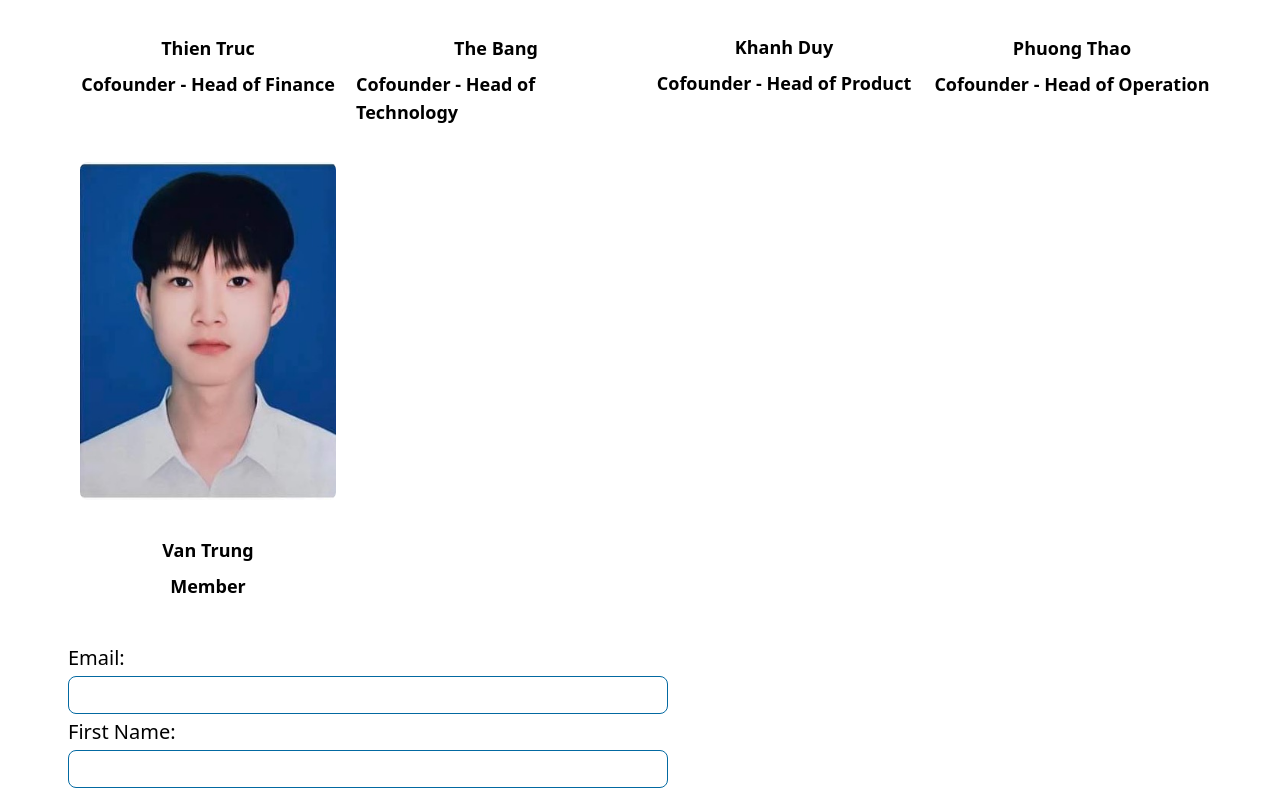
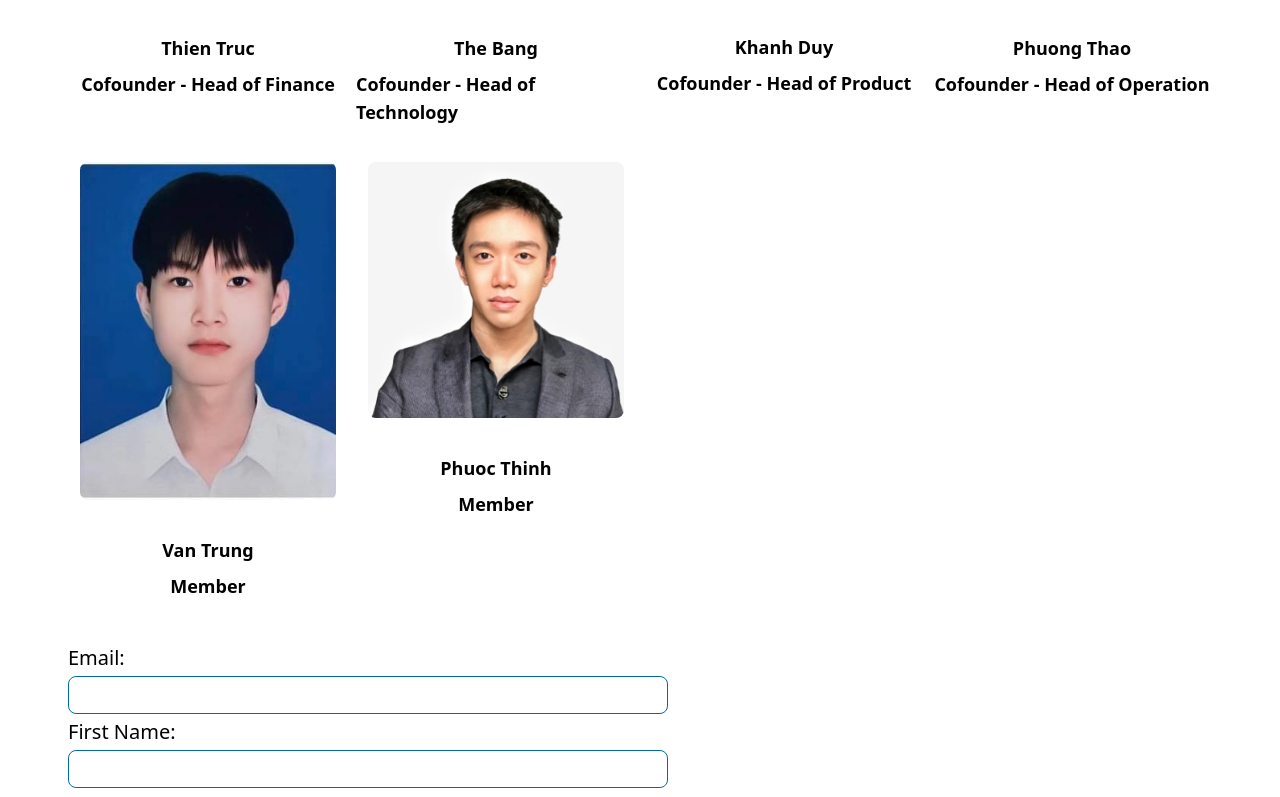
Before and after one commit to bangthe2222/edubin, a Next.js app: page /contact in a window 1280 px wide. Shown: the part 766-1563 px from the top of the page. Built offline with nearby package versions, Linux system fonts and the light colour scheme.

Commit message:
update demo v2

```diff
--- a/package.json
+++ b/package.json
@@ -14,12 +14,14 @@
     "@types/react-dom": "18.2.7",
     "autoprefixer": "10.4.15",
     "dotenv": "^16.3.1",
+    "multer": "^1.4.5-lts.1",
     "next": "13.4.19",
     "nodemailer": "^6.9.5",
     "postcss": "8.4.29",
     "react": "18.2.0",
     "react-dom": "18.2.0",
     "react-icons": "^4.11.0",
+    "sharp": "^0.32.6",
     "tailwindcss": "3.3.3",
     "typescript": "5.2.2"
   },
--- a/src/app/contact/page.tsx
+++ b/src/app/contact/page.tsx
@@ -114,7 +114,7 @@ export default function Home() {
               <Image
                     src="/contact/member/khanh_duy.jpg"
                     width="400"
-                    height="0"
+                    height="400"
                     alt="Picture of the author"
                     className=' image-inside'
                   />
@@ -133,7 +133,7 @@ export default function Home() {
               <Image
                     src="/contact/member/phuong_thao.jpg"
                     width="400"
-                    height="0"
+                    height="400"
                     alt="Picture of the author"
                     className=' image-inside'
                   />
@@ -152,13 +152,32 @@ export default function Home() {
               <Image
                     src="/contact/member/van_trung.jpg"
                     width="400"
-                    height="0"
+                    height="400"
                     alt="Picture of the author"
                     className=' image-inside'
                   />
             </div>
             <div className='member-name'>
               <p>Van Trung</p>
+
+            </div>
+            <div className='member-name'>
+              <p>Member</p>
+            </div>
+          </div>
+
+          <div>
+            <div className='member-infor'>
+              <Image
+                    src="/contact/member/phuoc_thinh.jpg"
+                    width="400"
+                    height="400"
+                    alt="Picture of the author"
+                    className=' image-inside'
+                  />
+            </div>
+            <div className='member-name'>
+              <p>Phuoc Thinh</p>
 
             </div>
             <div className='member-name'>
--- a/src/app/demo/page.tsx
+++ b/src/app/demo/page.tsx
@@ -1,13 +1,18 @@
 "use client"
 import { useState, ChangeEvent } from 'react';
 import Image from 'next/image';
+import Loading from '@/components/Loading/Loading';
+import {CgSpinner} from "react-icons/cg"
 
 export default function ImageUpload() {
   const [selectedImage, setSelectedImage] = useState<string | null>("/edubin_logo.png");
   const [objectClass, setObjectClass] = useState("");
   const [probability, setProbability] = useState(0.0);
+  const [isLoading, setLoading] = useState(false);
 
   const handleImageUpload = (event: ChangeEvent<HTMLInputElement>) => {
+    setProbability(0.0);
+    setObjectClass("");
     const file = event.target.files?.[0];
     if (file) {
       const reader = new FileReader();
@@ -16,12 +21,11 @@ export default function ImageUpload() {
       };
       reader.readAsDataURL(file);
 
-
-
     }
   };
 
   const UpLoadImage = async () =>{
+    setLoading(true)
     try {
 
       const response = await fetch("/api/upload_image", {
@@ -37,12 +41,14 @@ export default function ImageUpload() {
 
       if (response.ok) {
         console.log('Image uploaded successfully');
+
         const data_ = await response.json();
+
         const class_ = data_["predictions"][0]["tagName"];
         const acc_ = data_["predictions"][0]["probability"];
 
+        setLoading(false);
         setProbability(acc_);
-
         setObjectClass(class_);
         // console.log(class_, acc_)
 
@@ -64,7 +70,7 @@ export default function ImageUpload() {
             <h2 className="text-lg font-bold mb-2">Selected Image:</h2>
             <div className=' flex justify-center'>
               <div className=' grid'>
-                <div className=' flex justify-center max-w-full'>
+                <div className=' flex justify-center max-w-full mb-2'>
                   <Image
                   src={selectedImage}
                   width="200"
@@ -75,9 +81,19 @@ export default function ImageUpload() {
 
                 </div>
 
-
               <p>Class: {objectClass}</p>
               <p>Prob: {probability}</p>
+              {
+                isLoading?(
+                <div className=" flex justify-center content-center" >
+                  <svg className=' animate-spin'  stroke="currentColor" fill="none" stroke-width="0" viewBox="0 0 24 24" height="28px" width="28px" xmlns="http://www.w3.org/2000/svg"><path d="M2 12C2 6.47715 6.47715 2 12 2V5C8.13401 5 5 8.13401 5 12H2Z" fill="currentColor"></path><path opacity="0.2" fill-rule="evenodd" clip-rule="evenodd" d="M12 19C15.866 19 19 15.866 19 12C19 8.13401 15.866 5 12 5C8.13401 5 5 8.13401 5 12C5 15.866 8.13401 19 12 19ZM12 22C17.5228 22 22 17.5228 22 12C22 6.47715 17.5228 2 12 2C6.47715 2 2 6.47715 2 12C2 17.5228 6.47715 22 12 22Z" fill="currentColor"></path></svg>
+                  Processing...
+                </div>
+                ):("")
+
+              }
+
+
               <div className=' flex justify-center w-full'>
                 <input className=' p-2 m-2 w-[80%]' accept="image/*" type="file" onChange={handleImageUpload}  />
               </div>
--- /dev/null
+++ b/src/components/Loading/Loading.tsx
@@ -0,0 +1,11 @@
+import React from 'react';
+
+const Loading: React.FC = () => {
+  return (
+    <div className="flex justify-center items-center h-screen">
+      <div className="animate-spin rounded-full h-16 w-16 border-t-2 border-b-2 border-gray-900"></div>
+    </div>
+  );
+};
+
+export default Loading;
```
Also changed, not shown: src/app/api/upload_image/route.ts (+9 -1 lines), public/contact/member/phuoc_thinh.jpg (added), 1 other file (tests, documents, lock files or other folders).
